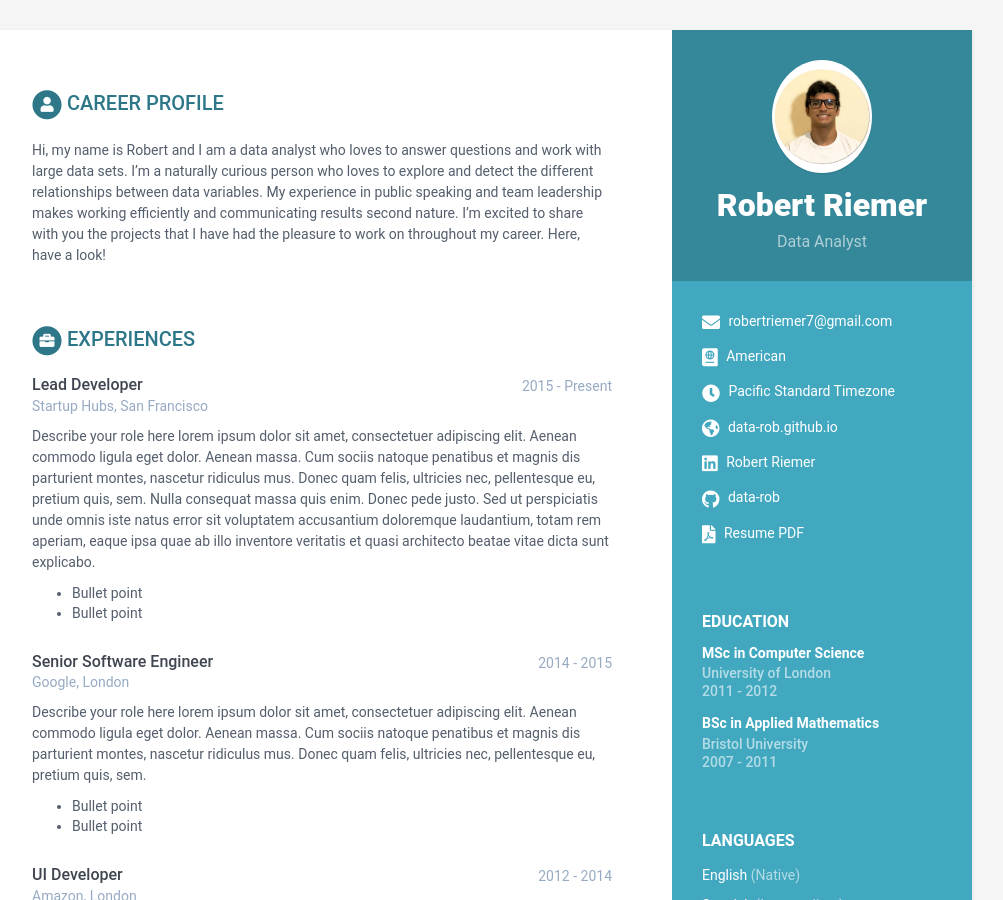
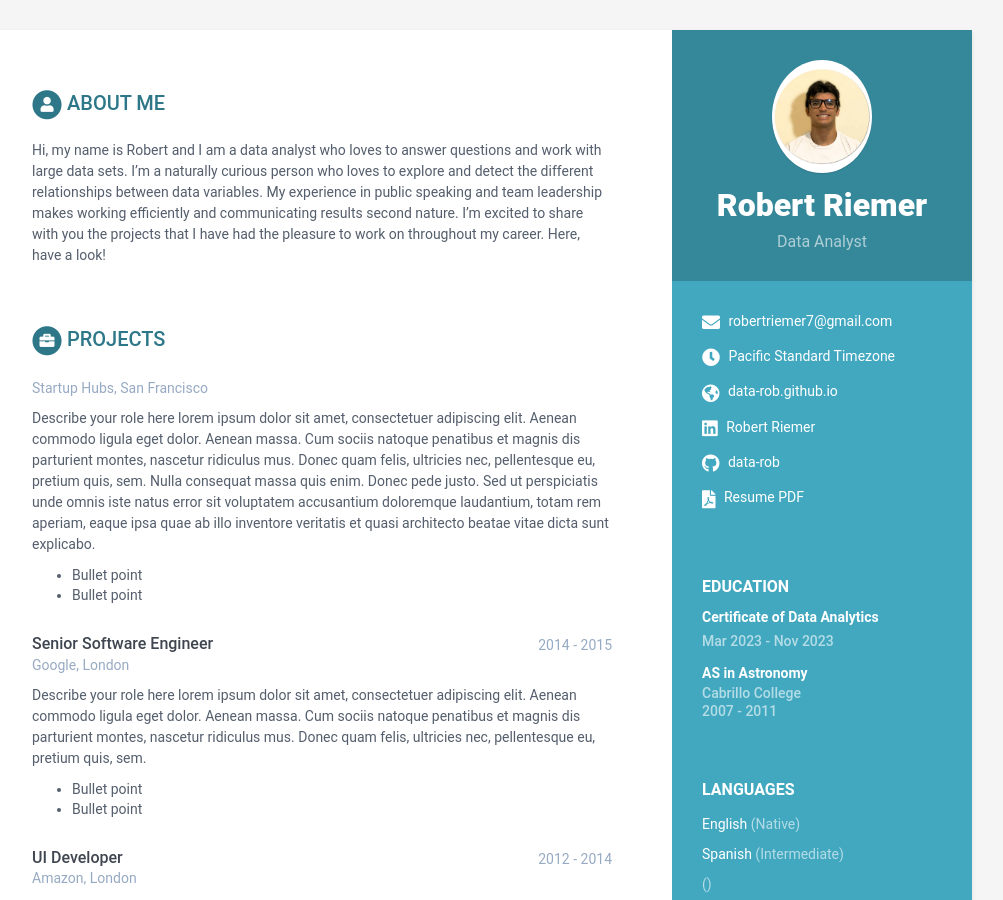
Before and after one commit to data-rob/data-rob.github.io, a Jekyll site: the page built from index.html, in a window 1280 px wide and 900 px high. Shown: the whole window, without its empty margins (168-1171 px from the left). Built offline with Jekyll 4.4.1, drawn with Linux system fonts in a browser that asks for light colours; some of the changed lines change nothing that is shown; some of the changed text lies outside the part shown.

Commit message:
Update data.yml

```diff
--- a/_data/data.yml
+++ b/_data/data.yml
@@ -16,7 +16,7 @@
     email: robertriemer7@gmail.com
     phone:
     timezone: Pacific Standard Timezone
-    citizenship: American
+    citizenship:
     website: data-rob.github.io #do not add http://
     linkedin: Robert Riemer
     xing:
@@ -55,7 +55,7 @@
           link:
 
 career-profile:
-    title: Career Profile
+    title: About Me
     summary: |
       Hi, my name is Robert and I am a data analyst who loves to answer questions and
       work with large data sets. I'm a naturally curious person who loves to explore
@@ -66,33 +66,29 @@
 education:
     title: Education
     info:
-      - degree: MSc in Computer Science
-        university: University of London
-        time: 2011 - 2012
+      - degree: Certificate of Data Analytics
+        program: CareerFoundry
+        time: Mar 2023 - Nov 2023
         details: |
-          Describe your study here lorem ipsum dolor sit amet, consectetuer
-          adipiscing elit. Aenean commodo ligula eget dolor. Aenean massa. Cum
-          sociis natoque penatibus et magnis dis parturient montes, nascetur
-          ridiculus mus. Donec quam felis, ultricies nec, pellentesque eu,
-          pretium quis, sem.
+          Online data analytics course with a complete curriculum with mentors
+          and tutors that teach the fundamental roles that a data analyst is
+          expected to perform. The course teaches technical skills such as Python, SQL,
+          Excel, Tableau, GitHub, as well as analytical skills and project management
+          skills.
             - Bullet point
             - Bullet point
-      - degree: BSc in Applied Mathematics
-        university: Bristol University
+      - degree: AS in Astronomy
+        university: Cabrillo College
         time: 2007 - 2011
         details: |
-          Describe your study here lorem ipsum dolor sit amet, consectetuer
-          adipiscing elit. Aenean commodo ligula eget dolor. Aenean massa. Cum
-          sociis natoque penatibus et magnis dis parturient montes, nascetur
-          ridiculus mus. Donec quam felis, ultricies nec, pellentesque eu,
-          pretium quis, sem.
+          Received Assosciates of Science in Astronomy.
             - Bullet point
             - Bullet point
 
 experiences:
-    title: Experiences
+    title: Projects
     info:
-      - role: Lead Developer
+      - project: Lead Developer
         time: 2015 - Present
         company: Startup Hubs, San Francisco
         details: |
@@ -243,23 +239,23 @@
     title: Skills &amp; Proficiency
 
     toolset:
-      - name: Python & Django
-        level: 98%
+      - name: Python
+        level: 80%
 
-      - name: Javascript & jQuery
-        level: 98%
+      - name: SQL
+        level: 70%
 
-      - name: Angular
-        level: 98%
+      - name: R
+        level: 10%
 
-      - name: HTML5 & CSS
-        level: 95%
+      - name: Calculus I, II, III
+        level: 100%
 
-      - name: Ruby on Rails
+      - name: Tableau
         level: 85%
 
-      - name: Sketch & Photoshop
+      - name:
         level: 60%
 
 footer: >
-    Designed with <i class="fas fa-heart"></i> by <a href="http://themes.3rdwavemedia.com" target="_blank" rel="nofollow">Xiaoying Riley</a>
+    Template designed by <a href="http://themes.3rdwavemedia.com" target="_blank" rel="nofollow">Xiaoying Riley</a>
```
